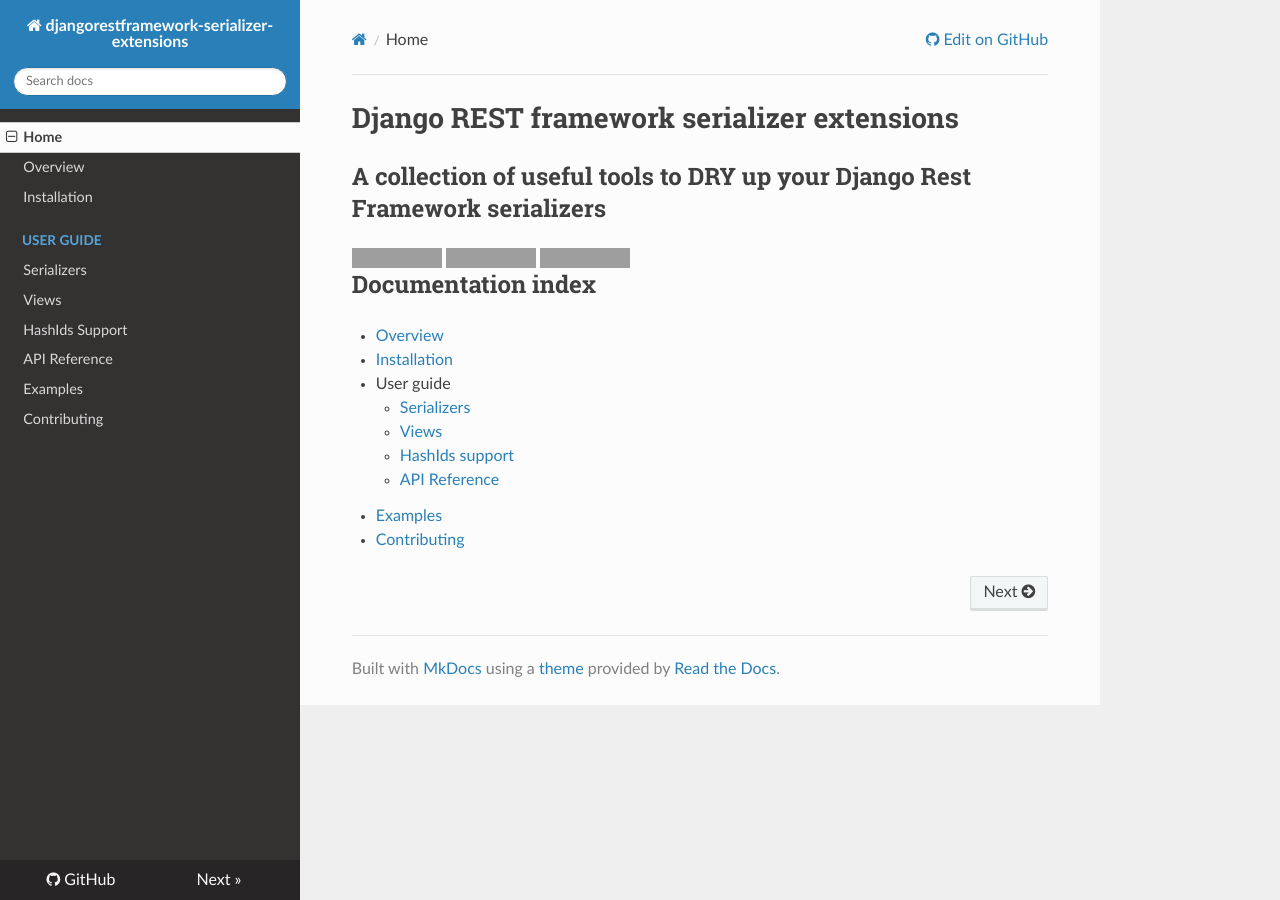
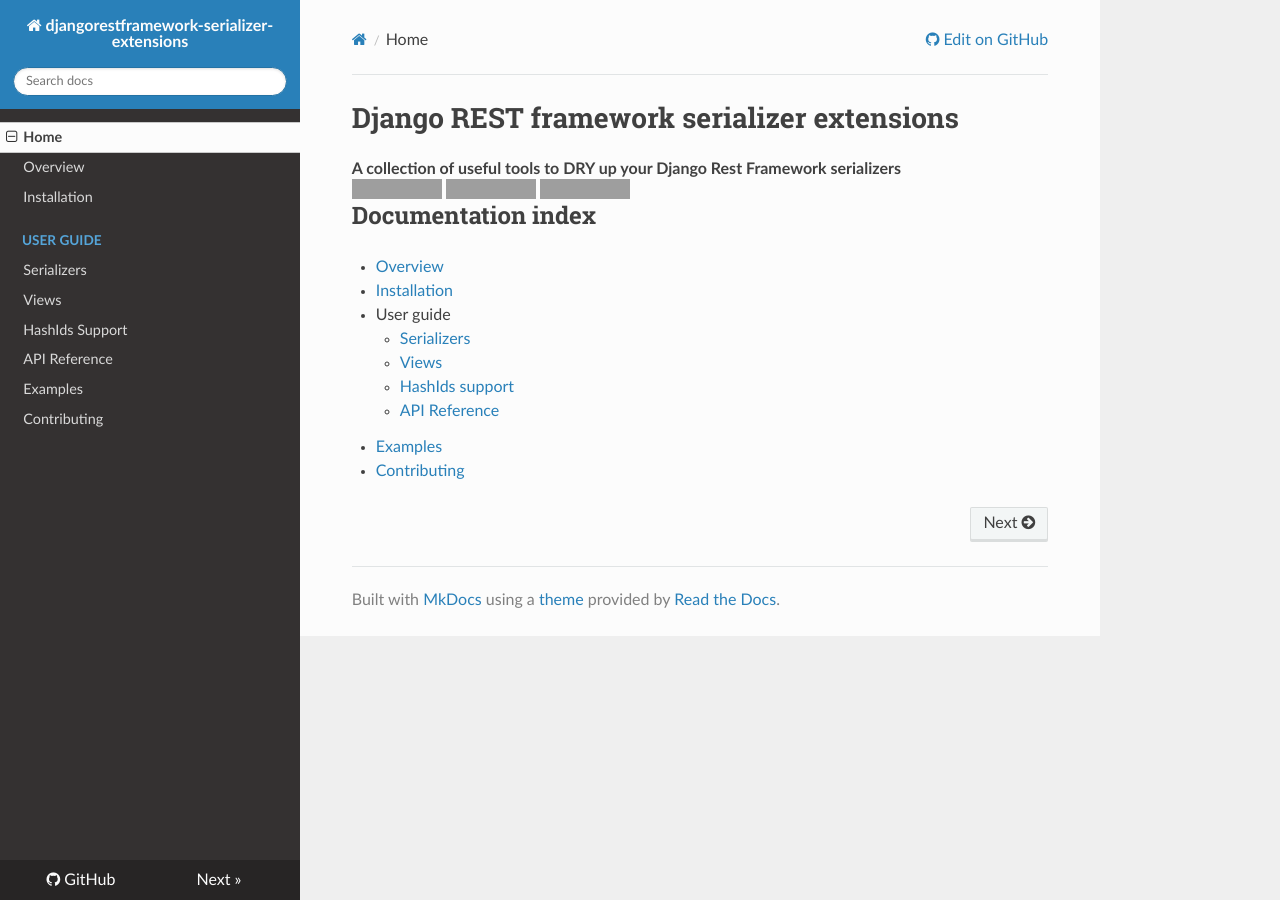
Before and after one commit to evenicoulddoit/django-rest-framework-serializer-extensions, an MkDocs documentation site: the page built from docs/index.md, in a window 1280 px wide. Built offline with MkDocs 1.6.1, drawn with Linux system fonts in a browser that asks for light colours; nearby versions of some CDN libraries; old or Windows-style settings are respelled for this version of MkDocs; grey boxes are pictures that could not be loaded.

Commit message:
Improve styling for RTD

```diff
--- a/docs/css/extra.css
+++ b/docs/css/extra.css
@@ -8,7 +8,7 @@
 }
 
 .badges {
-  margin: 20px 0 40px;
+  margin: 20px 0 30px;
 }
 
 .badges a {
--- a/docs/index.md
+++ b/docs/index.md
@@ -1,9 +1,9 @@
 <div class="home-title">
   <h1>Django REST framework serializer extensions</h1>
-  <h2>
+  <strong>
     A collection of useful tools to DRY up your Django Rest Framework
     serializers
-  </h2>
+  </strong>
 </div>
 
 
@@ -17,6 +17,7 @@
   <a href="https://pypi.python.org/pypi/djangorestframework-serializer-extensions">
     <img src="https://img.shields.io/pypi/v/djangorestframework-serializer-extensions.svg">
   </a>
+  <br>
 </div>
 
 
```
